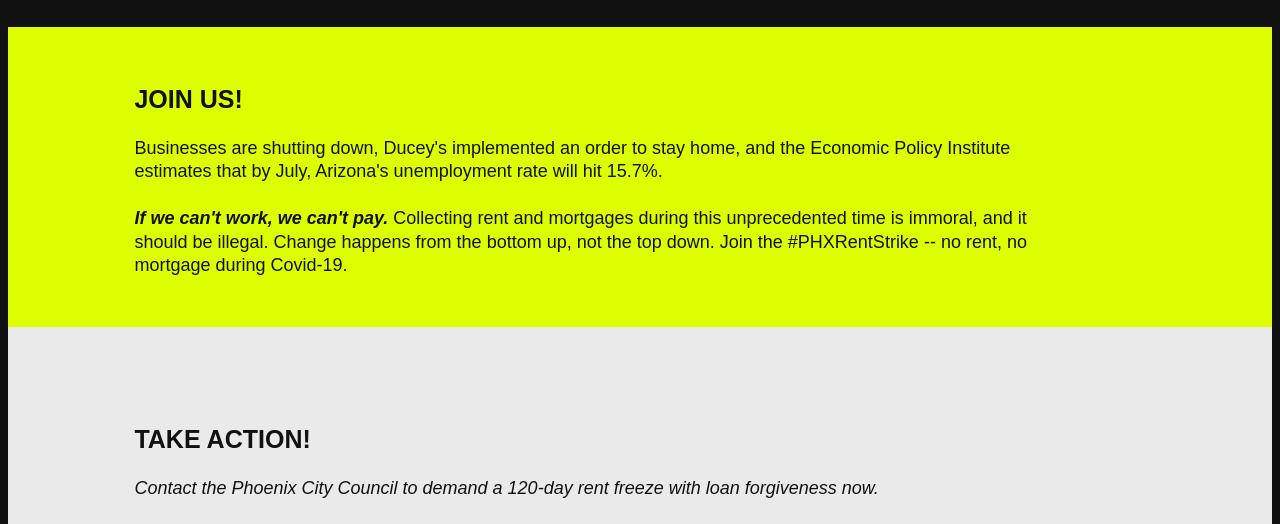
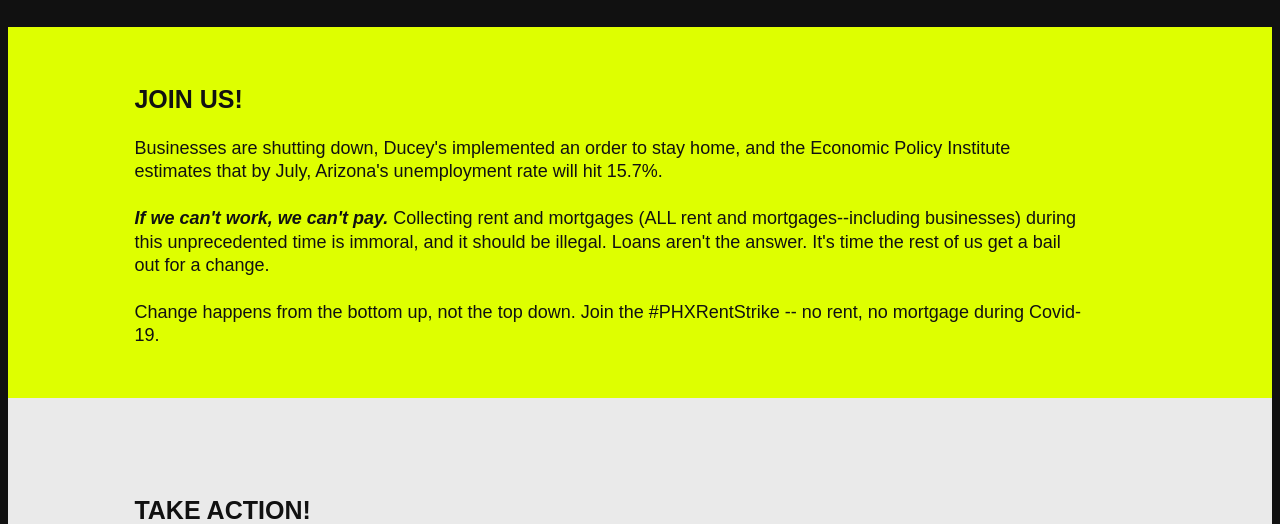
Before and after one commit to phxrentstrike/phxrentstrike, a plain HTML site: page index.html in a window 1280 px wide. Shown: the part 276-800 px from the top of the page. Drawn offline with Linux system fonts and the light colour scheme; a web font is replaced by a local one.

Commit message:
Add files via upload

```diff
--- a/index.html
+++ b/index.html
@@ -73,7 +73,9 @@ font-style: normal; text-transform:uppercase;
 <div class="page2">
 	<div class="content" style="margin-top:-70px;">
 <div class="tag" style="margin-top:-40px;">JOIN US!</div>
-        <div class="text">  Businesses are shutting down, Ducey's implemented an order to stay home, and the Economic Policy Institute estimates that by July, Arizona's unemployment rate will hit 15.7%.<br><br><em><b>If we can't work, we can't pay.</b></em> Collecting rent and mortgages during this unprecedented time is immoral, and it should be illegal. Change happens from the bottom up, not the top down. Join the #PHXRentStrike -- no rent, no mortgage during Covid-19.   </div></div>
+        <div class="text">  Businesses are shutting down, Ducey's implemented an order to stay home, and the Economic Policy Institute estimates that by July, Arizona's unemployment rate will hit 15.7%.<br><br><em><b>If we can't work, we can't pay.</b></em> Collecting rent and mortgages (ALL rent and mortgages--including businesses) during this unprecedented time is immoral, and it should be illegal. Loans aren't the answer. It's time the rest of us get a bail out for a change.<br><br>
+
+Change happens from the bottom up, not the top down. Join the #PHXRentStrike -- no rent, no mortgage during Covid-19.   </div></div>
         </div>
 
 <div class="page1">
```
